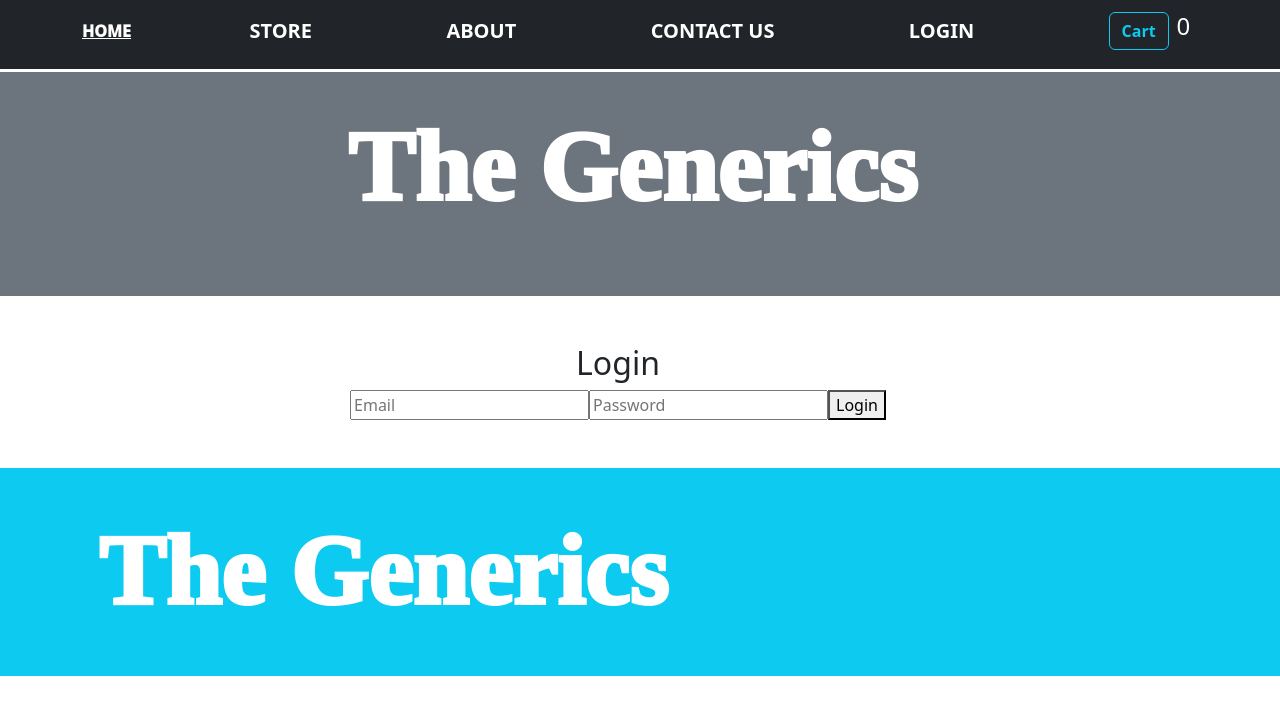
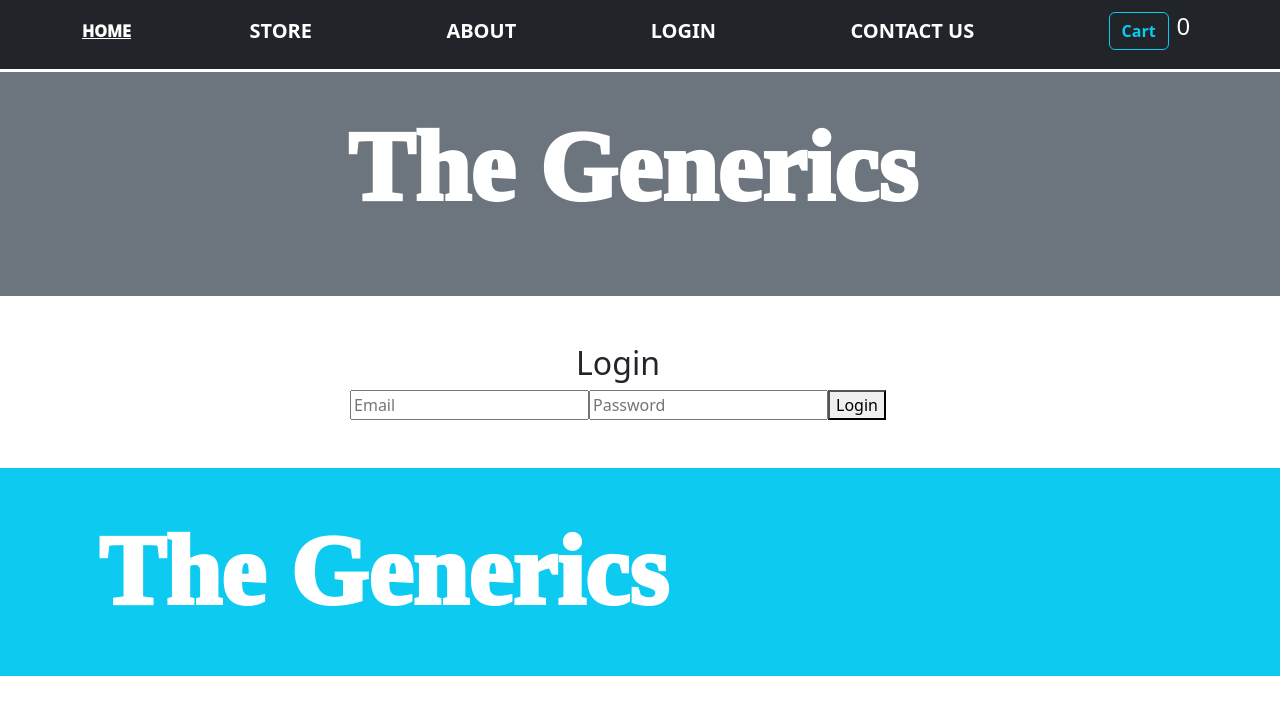
Before and after one commit to Meena024/ecommerce, a React (Create React App) app: page /login in a window 1280 px wide. Shown: the top 714 px of the page. Built offline with nearby package versions, Linux system fonts and the light colour scheme.

Commit message:
minor changes

```diff
--- a/src/components/Header.js
+++ b/src/components/Header.js
@@ -23,11 +23,11 @@ const Header = (props) => {
           <Navbar.Brand as={Link} to="/about">
             ABOUT
           </Navbar.Brand>
+          <Navbar.Brand as={Link} to="/login">
+            LOGIN
+          </Navbar.Brand>
           <Navbar.Brand as={Link} to="/contact">
             CONTACT US
-          </Navbar.Brand>
-          <Navbar.Brand as={Link} to="/login">
-            LOGIN
           </Navbar.Brand>
           <div>
             <Button
--- a/src/components/Pages/Login.js
+++ b/src/components/Pages/Login.js
@@ -35,11 +35,9 @@ const Login = () => {
         throw new Error(data.error.message || "Authentication failed!");
       }
 
-      // Store the token in context and localStorage
       authCtx.login(data.idToken);
       localStorage.setItem("token", data.idToken);
 
-      // Redirect to products page
       history.replace("/store");
     } catch (err) {
       setError(err.message);
```
Also changed, not shown: src/App.js (+0 -13 lines).
